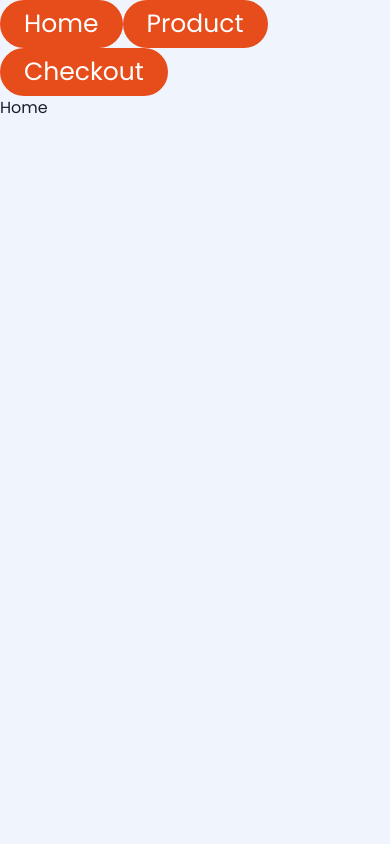
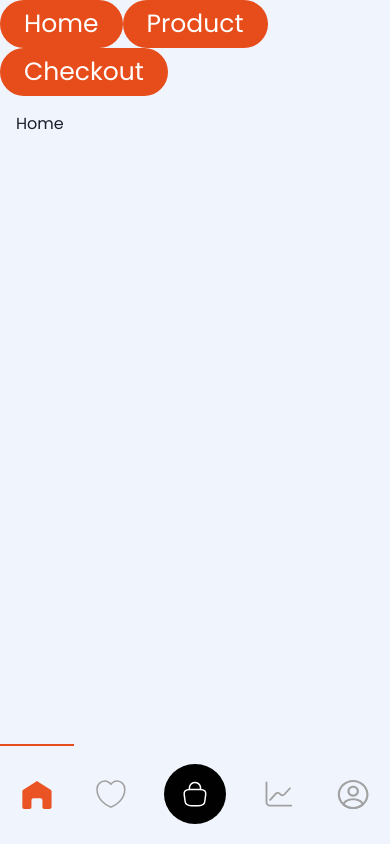
Before and after one commit to AnasMunir/monke-labs-app, a React (Vite) app: page / in a window 390 px wide. Built offline with nearby package versions, Linux system fonts and the light colour scheme.

Commit message:
added responsive tab nav in home

```diff
--- a/src/pages/home/Home.tsx
+++ b/src/pages/home/Home.tsx
@@ -1,7 +1,68 @@
+import { Box, Icon, Tab, TabList, TabPanel, TabPanels, Tabs } from '@chakra-ui/react';
 import { FC } from 'react';
+import { HomeIcon, HeartIcon, CartIcon, ChartIcon, ProfileIcon } from '../../components/Icon';
+
+const tabStyle = {
+  '@media (max-width: 480px)': {
+    _selected: {
+      borderTop: '2px solid',
+      borderColor: 'brand.primary.500',
+    },
+  },
+  '@media (min-width: 768px)': {
+    _selected: {
+      borderRight: '2px solid',
+      borderColor: 'brand.primary.500',
+    },
+  },
+};
+
+const tabs = [
+  { title: 'Home', icon: HomeIcon, styles: {}, content: <p>Home</p> },
+  { title: 'Favorites', icon: HeartIcon, styles: {}, content: <p>Favorites</p> },
+  {
+    title: 'Cart',
+    icon: CartIcon,
+    styles: { background: 'black', borderRadius: '50%', padding: '16px' },
+    content: <p>Cart</p>,
+  },
+  { title: 'Chart', icon: ChartIcon, styles: {}, content: <p>Chart</p> },
+  { title: 'Profile', icon: ProfileIcon, styles: {}, content: <p>Profile</p> },
+];
 
 const Home: FC = () => {
-  return <div>Home</div>;
+  return (
+    <Box height={{ base: '100%', md: '100vh' }}>
+      <Tabs isFitted variant='primary' height='100%'>
+        <TabList
+          flexDirection={{ base: 'row', md: 'column' }}
+          float={{ md: 'left' }}
+          height={{ md: '100%' }}
+          sx={{
+            '@media (max-width: 768px)': {
+              position: 'fixed',
+              bottom: 0,
+              width: '100%',
+              height: '100px',
+            },
+          }}>
+          {tabs.map(({ title, icon, styles }) => (
+            <Tab key={title} sx={tabStyle}>
+              <Box sx={{ ...styles }}>
+                <Icon as={icon} />
+              </Box>
+            </Tab>
+          ))}
+        </TabList>
+
+        <TabPanels>
+          {tabs.map(({ title, content }) => (
+            <TabPanel key={title}>{content}</TabPanel>
+          ))}
+        </TabPanels>
+      </Tabs>
+    </Box>
+  );
 };
 
 export default Home;
```
